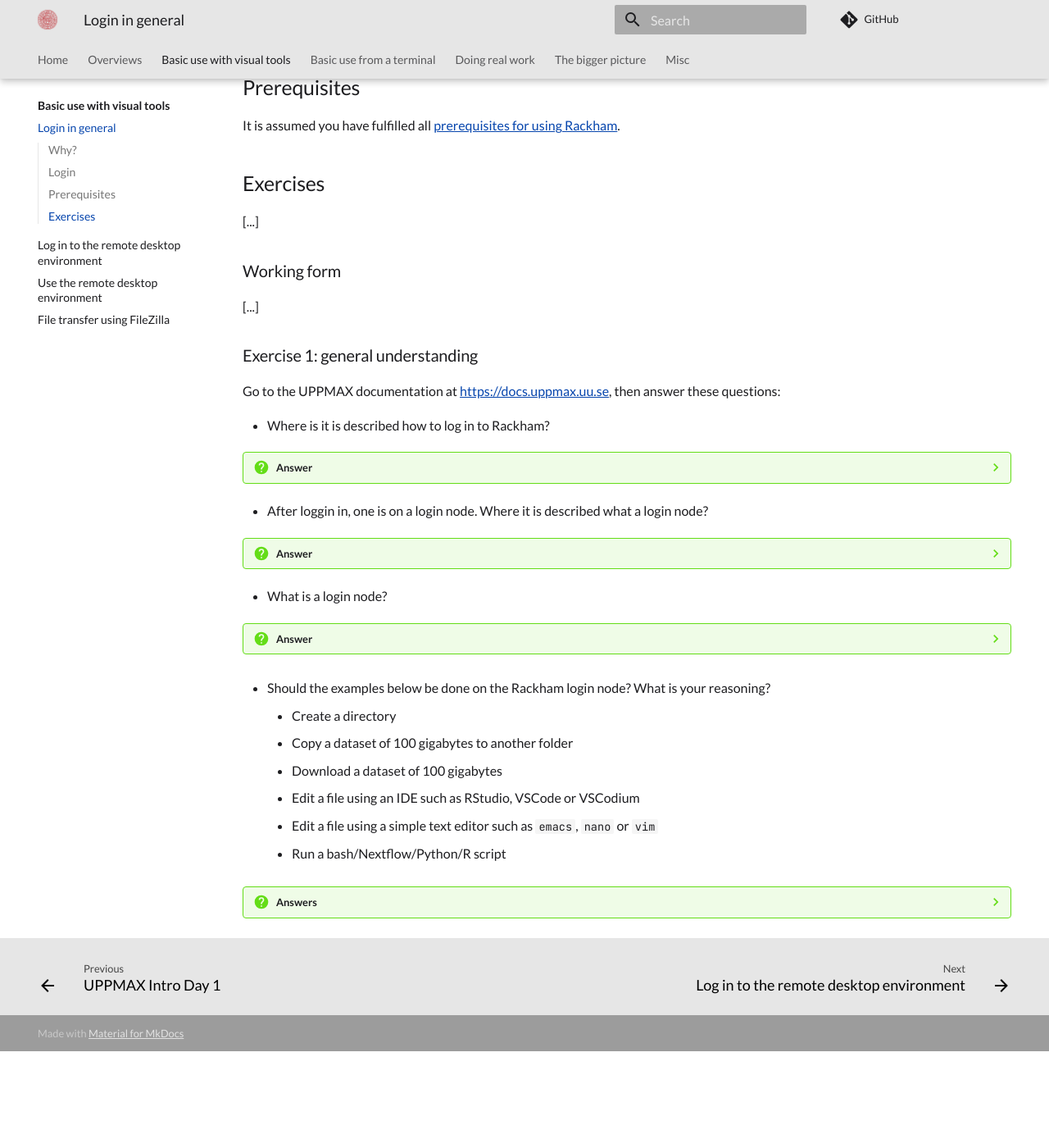
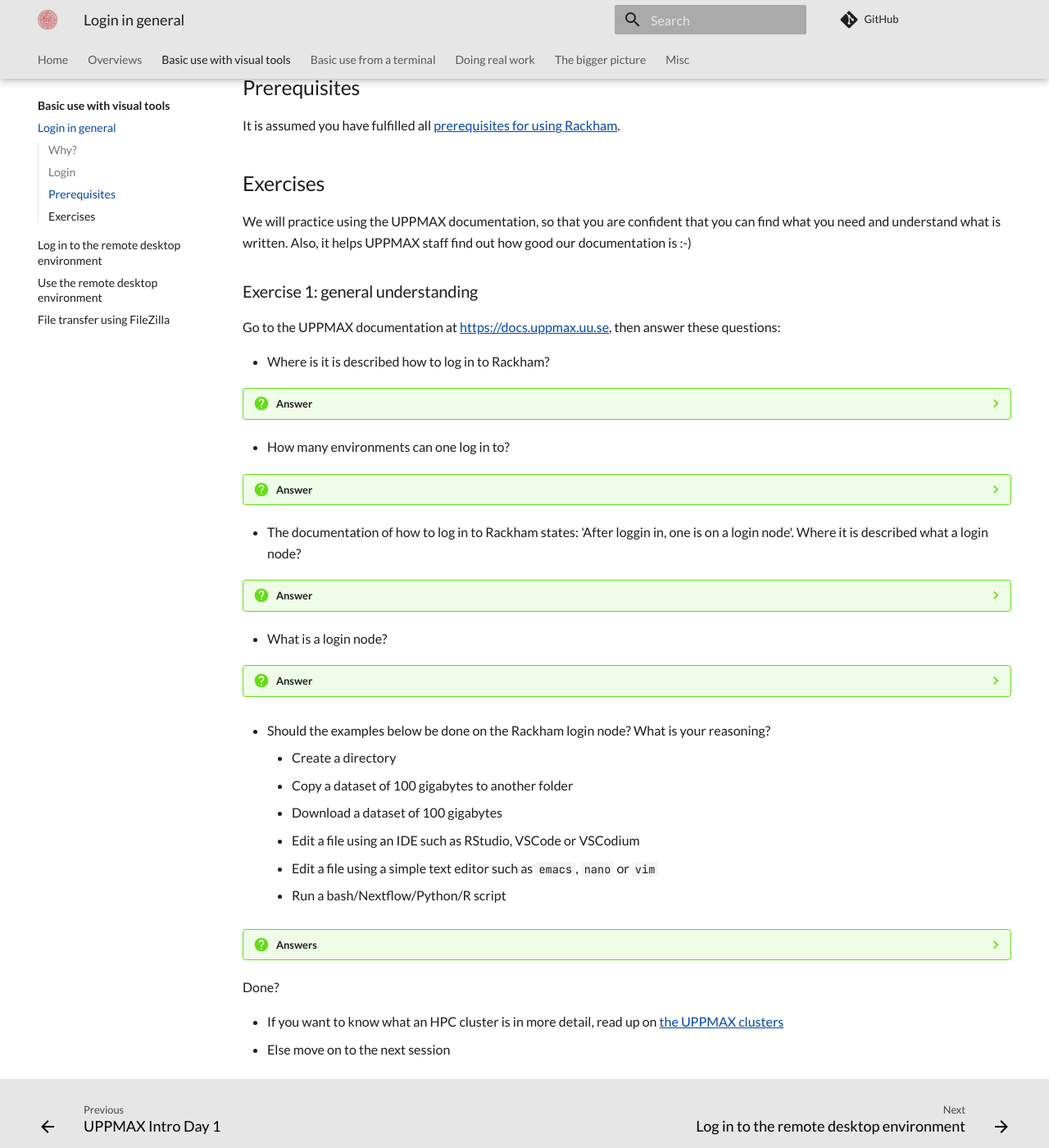
Before and after one commit to UPPMAX/uppmax_intro_day_1, an MkDocs documentation site: the page built from docs/sessions/login.md, in a window 1280 px wide and 1400 px high, scrolled down 1614 px. Shown: the whole window at 82% size. Built offline with MkDocs 1.6.1 and Material for MkDocs 9.7.7, drawn with Linux system fonts in a browser that asks for light colours; comment, search, counter and statistics services are not loaded; before the commit the page ends 2896 px from its top, so only the background shows below that.

Commit message:
First draft

```diff
--- a/docs/sessions/login.md
+++ b/docs/sessions/login.md
@@ -10,18 +10,13 @@
 
 ???- question "For teachers"
 
-    Prerequisites are:
-
-    - [...]
-
-    Preparations are:
-
-    - [...]
-
     Teaching goals are:
 
-    - [...]
-
+    - Learners have practiced using the UPPMAX documentation
+    - Learners have read and heard that there are two environments
+    - Learners have read and heard that after login, one is on a login node
+    - Learners have read and heard about what a login node is in general terms
+    - Learners have practiced understanding what one runs on a login node
 
     Lesson plan:
 
@@ -45,8 +40,12 @@
 
     Prior questions:
 
-    - [...]
-
+    - What is 'HPC' in 'HPC cluster'?
+    - What is 'cluster' in 'HPC cluster'?
+    - Where are the UPPMAX HPC clusters?
+    - When does one use an HPC cluster?
+    - How does using an HPC clusters look like?
+    - How does one tell the UPPMAX HPC clusters what to do?
 
 ## Why?
 
@@ -98,11 +97,10 @@
 
 ## Exercises
 
-[...]
-
-### Working form
-
-[...]
+We will practice using the UPPMAX documentation,
+so that you are confident that you can find what you need
+and understand what is written.
+Also, it helps UPPMAX staff find out how good our documentation is :-)
 
 ### Exercise 1: general understanding
 
@@ -117,13 +115,29 @@
 
     You can reach this page by searching for 'Login Rackham' or 'Log in Rackham'.
 
-- After loggin in, one is on a login node. Where it is described what a login node?
+- How many environments can one log in to?
 
 ???- question "Answer"
 
-    It is at <https://docs.uppmax.uu.se/cluster_guides/login_node/>
+    Two.
 
-    You can reach this page by searching for 'Login node'
+    At <https://docs.uppmax.uu.se/getting_started/login_rackham/>
+    there are multiple ways described how to login.
+
+    There are two different environments one can log in to:
+
+    - a remote desktop environment
+    - a console environment
+
+- The documentation of how to log in to Rackham states: 'After loggin in, one is on a login node'.
+  Where it is described what a login node?
+
+???- question "Answer"
+
+    It is at <https://docs.uppmax.uu.se/cluster_guides/login_node/>.
+
+    You can reach this page by searching for 'Login node' or click on the link
+    in the documentation
 
 - What is a login node?
 
@@ -180,3 +194,9 @@
     you can run it on a login node.
 
     Else, you will have to use [the Slurm job scheduler](slurm.md).
+
+Done?
+
+- If you want to know what an HPC cluster is in more detail,
+  read up on [the UPPMAX clusters](https://docs.uppmax.uu.se/cluster_guides/uppmax_cluster/)
+- Else move on to the next session
```
